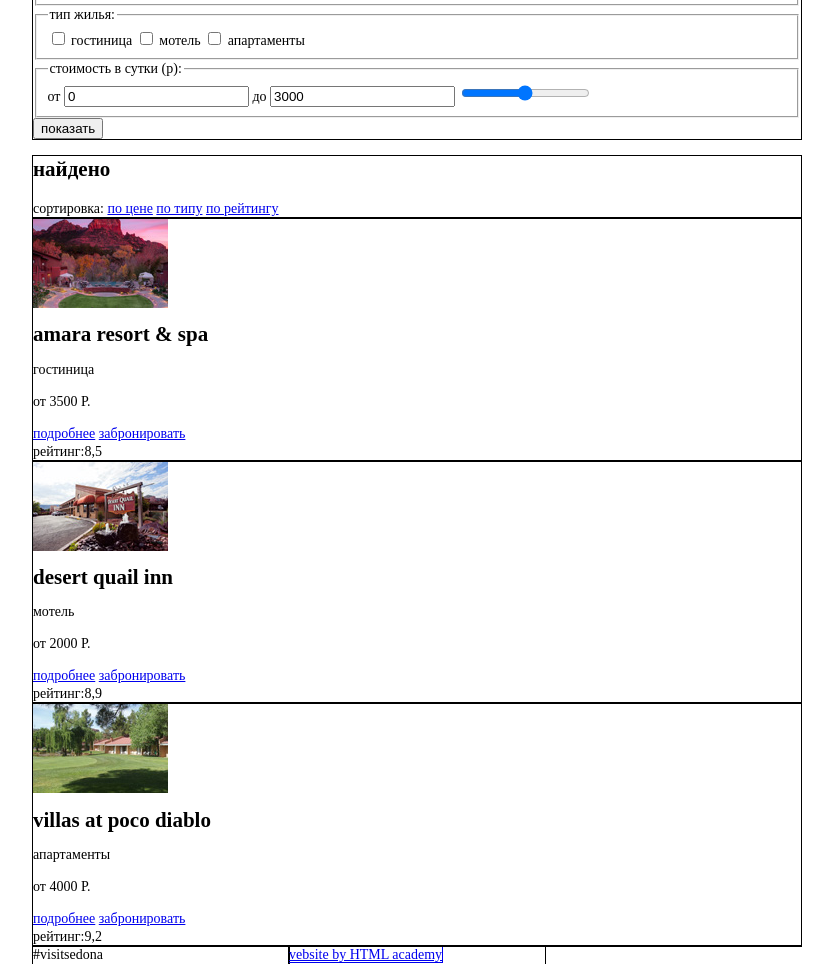
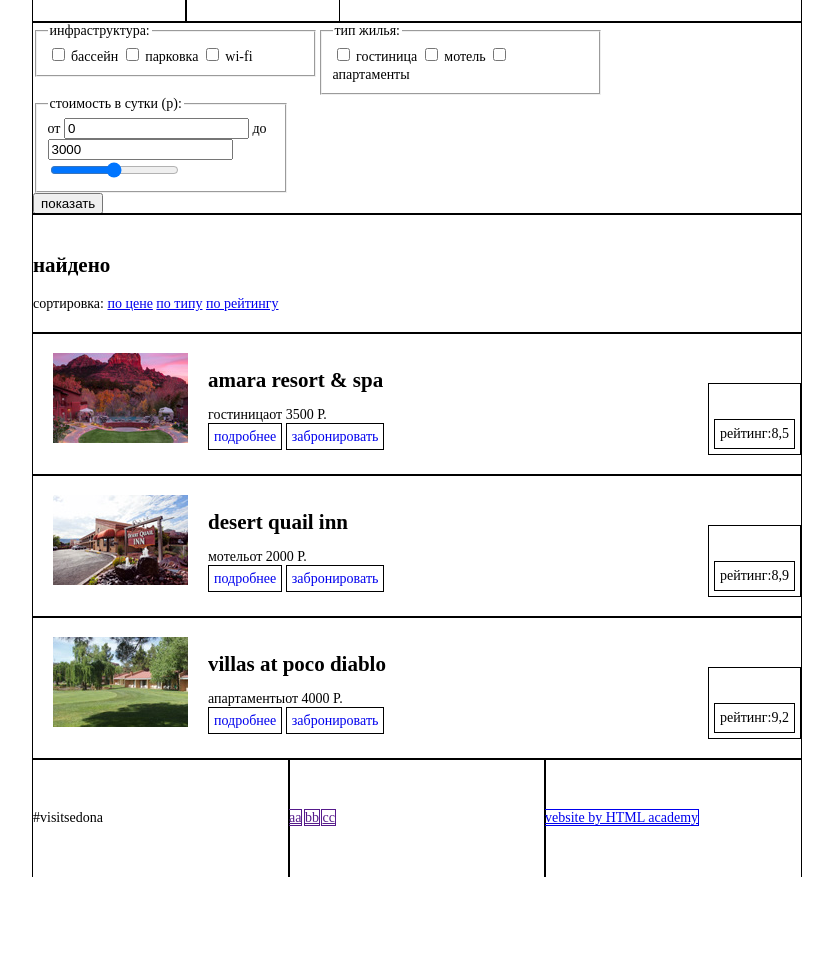
Before and after one commit to Denis1987/422397-sedona, a plain HTML site: page inner.html in a window 1280 px wide. Shown: the part 113-1077 px from the top of the page, without its empty margins (223-1056 px from the left). After the commit the page ends 990 px from the top, so only its background shows below. Drawn offline with Linux system fonts and the light colour scheme.

Commit message:
вроде разобрался

```diff
--- a/css/style.css
+++ b/css/style.css
@@ -29,11 +29,12 @@ h2 {
 .top-menu {
     width: 100%;
     outline: 1px solid;
+}
 
-}
 img {
     display: block;
 }
+
 .center img {
     position: relative;
     left: 35px;
@@ -45,7 +46,7 @@ img {
     padding: 0;
     list-style: none;
     outline: 1px solid;
-
+    font-size: 0;
 }
 
 .top-menu li {
@@ -56,10 +57,11 @@ img {
     white-space: nowrap;
     outline: 1px solid;
     padding-top: 15px;
+    font-size: 14px;
 }
 
 .top-menu .center {
-    display: inline-block;
+    display: block;
     width: 140px;
     height: 0;
     white-space: nowrap;
@@ -68,7 +70,6 @@ img {
 
 .top-menu a {
     text-decoration: none;
-    vertical-align: middle;
     outline: 1px solid;
 }
 
@@ -111,12 +112,11 @@ img {
     font-size: 17px;
 }
 
-.townlet  {
+.townlet {
     display: block;
     outline: 1px solid;
     width: auto;
     box-sizing: content-box;
-
 }
 
 .townlet_foto {
@@ -124,7 +124,6 @@ img {
     width: 513px;
     height: 257px;
     background-image: url(../img/hotel.jpg);
-
 }
 
 .townlet p {
@@ -148,6 +147,7 @@ img {
     padding-bottom: 47px;
     box-sizing: content-box;
 }
+
 .clearfix::after {
     content: "";
     clear: both;
@@ -175,6 +175,9 @@ img {
     width: 570px;
     margin-left: auto;
     margin-right: auto;
+}
+
+.search-form {
     display: none;
 }
 
@@ -190,7 +193,6 @@ img {
 footer {
     outline: 1px solid;
     width: 100%;
-      clear: both;
     display: block;
 }
 
@@ -199,7 +201,10 @@ footer {
     width: 256px;
     float: left;
     display: block;
+    padding-top: 50px;
+    padding-bottom: 50px;
 }
+
 .bottom a {
     outline: 1px solid;
 }
@@ -208,23 +213,25 @@ footer {
     outline: 1px solid;
     width: 100%;
 }
+
 .result {
     outline: 1px solid;
     width: 100%;
+    padding-top: 20px;
+    padding-bottom: 20px;
 }
+
 .options {
     outline: 1px solid;
     width: 100%;
 }
+
 .suggestion {
     outline: 1px solid;
     width: 100%;
     display: block;
-}
-.right-side {
-    float: right;
-    box-sizing: content-box;
-
+    padding-top: 20px;
+    padding-bottom: 20px;
 }
 
 .bridge_foto {
@@ -233,3 +240,38 @@ footer {
     width: 513px;
     height: 257px;
 }
+
+.fieldset {
+    float: left;
+    width: 256px;
+}
+
+.suggestion-item {
+    float: left;
+    display: inline-block;
+    margin-left: 20px;
+}
+.suggestion img {
+    float: left;
+    margin-left: 20px;
+}
+.rating {
+    border: 1px solid black;
+    padding: 5px;
+    float: right;
+    margin-top: 30px;
+}
+.paragraphs {
+    width: 140px;
+    display: inline-block;
+    font-size: 0;
+}
+.paragraphs p {
+    font-size: 14px;
+    display: inline;
+}
+.details a {
+    border: 1px solid black;
+    padding: 5px;
+    text-decoration: none;
+}
--- a/inner.html
+++ b/inner.html
@@ -19,7 +19,7 @@
                     <li><a href="#">информация</a></li>
                     <li><a href="#">фото и видео</a></li>
                     <li class="center">
-                        <a href="#"><img src="img/logo.png" alt="logo"></a>
+                        <a href="index.html"><img src="img/logo.png" alt="logo"></a>
                     </li>
                     <li><a href="#">карта штата</a></li>
                     <li><a href="inner.html">гостиницы</a></li>
@@ -39,9 +39,9 @@
 
 
 
-                    <form action="#" method="post">
+                    <form class="clearfix " action="#" method="post">
 
-                        <fieldset>
+                        <fieldset class="fieldset">
 
                             <legend>инфраструктура:</legend>
 
@@ -57,7 +57,7 @@
                         </fieldset>
 
 
-                        <fieldset>
+                        <fieldset class="fieldset">
 
                             <legend>тип жилья:</legend>
 
@@ -73,7 +73,7 @@
                         </fieldset>
 
 
-                        <div class="fieldset">
+                       <div class="fieldset" >
                             <fieldset>
 
                                 <legend>стоимость в сутки (р):</legend>
@@ -123,36 +123,44 @@
 
             <!-- варианты -->
 
-            <section class="options">
+            <section class="options-inner clearfix">
 
-                <div class="suggestion">
+                <div class="suggestion clearfix">
 
                     <img src="img/mountains.jpg" alt="guesthouse">
 
-                    <div class="descriptive">
+                    <div class="descriptive suggestion-item clearfix">
                         <h2>amara resort &#38; spa</h2>
+                        <div class="paragraphs">
                             <p>гостиница</p>
                             <p>от 3500 Р.</p>
+                        </div>
+                        <div class="details">
                             <a class="detailed" href="#">подробнее</a>
                             <a class="book" href="#">забронировать</a>
+                        </div>
                     </div>
 
                     <div class="rating">
                         <div class="stars"></div>
-                        <span>рейтинг:8,5</span>
+                        <span class="rating">рейтинг:8,5</span>
                     </div>
                 </div>
 
-                <div class="suggestion">
+                <div class="suggestion clearfix">
 
                     <img src="img/road.jpg" alt="Motel">
 
-                    <div class="descriptive">
+                    <div class="descriptive suggestion-item clearfix">
                         <h2>desert quail inn</h2>
+                        <div class="paragraphs">
                             <p>мотель</p>
                             <p>от 2000 Р.</p>
+                        </div>
+                        <div class="details">
                             <a class="detailed" href="#">подробнее</a>
                             <a class="book" href="#">забронировать</a>
+                        </div>
                     </div>
 
 
@@ -162,16 +170,20 @@
                     </div>
                 </div>
 
-                <div class="suggestion">
+                <div class="suggestion clearfix">
 
                     <img src="img/nature.jpg" alt="apartment">
 
-                    <div class="descriptive">
+                    <div class="descriptive suggestion-item clearfix">
                         <h2>villas at poco diablo</h2>
+                        <div class="paragraphs">
                             <p>апартаменты</p>
                             <p>от 4000 Р.</p>
+                        </div>
+                        <div class="details">
                             <a class="detailed" href="#">подробнее</a>
                             <a class="book" href="#">забронировать</a>
+                        </div>
                     </div>
 
 
@@ -190,9 +202,9 @@
             <div class="bottom">#visitsedona</div>
 
             <div class="bottom">
-                <a href="" class=""></a>
-                <a href="" class=""></a>
-                <a href="" class=""></a>
+                <a href="" class="">aa</a>
+                <a href="" class="">bb</a>
+                <a href="" class="">cc</a>
             </div>
 
             <div class="bottom">
```
Also changed, not shown: index.html (+11 -12 lines). Lines whose indentation alone changed are shown as unchanged.
